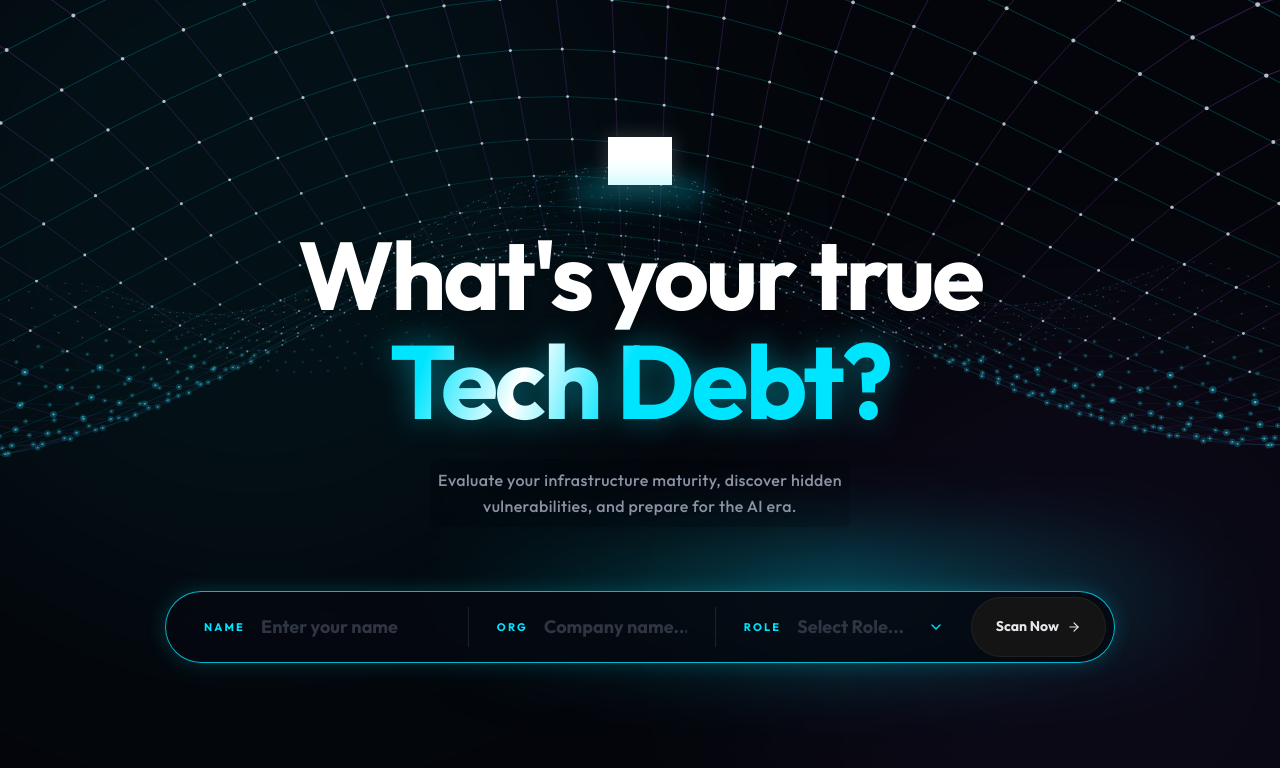
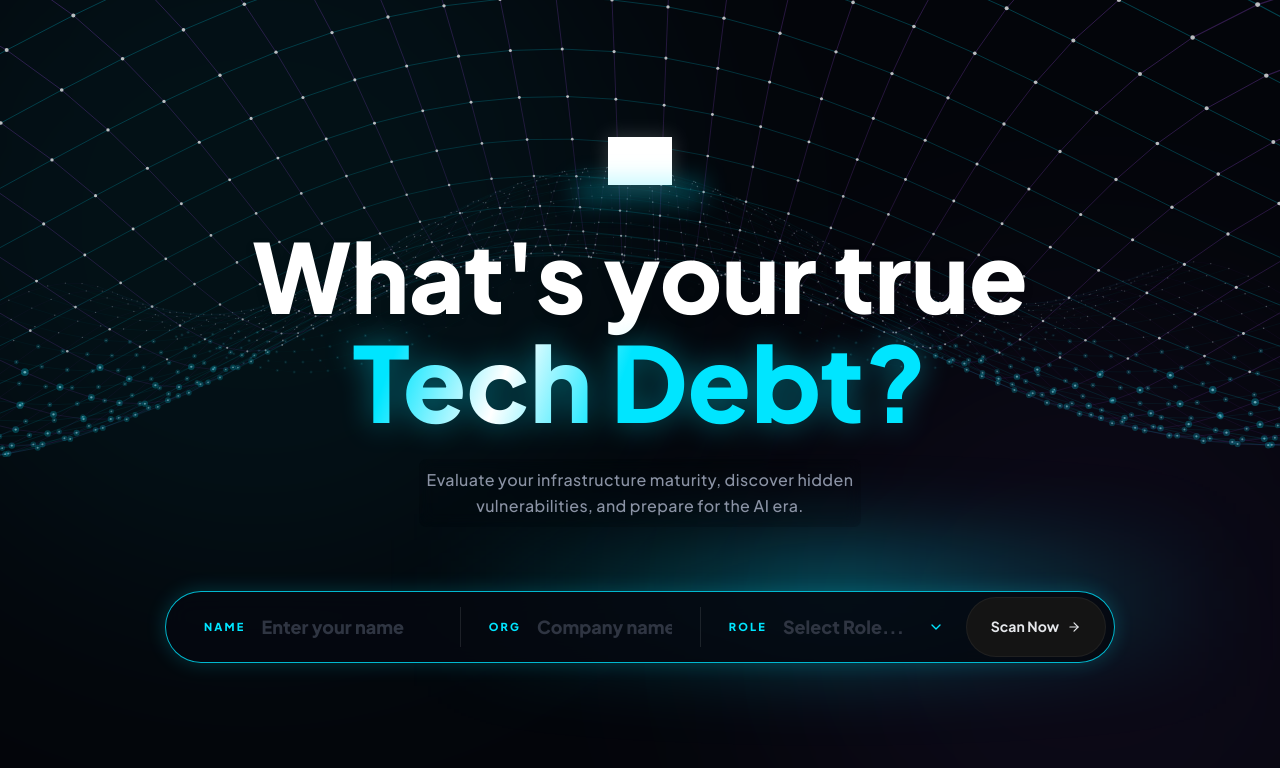
Before and after one commit to saereu-ps/tech-debt-assessment, a React (Vite) app: page / in a window 1280 px wide. Shown: the top 768 px of the page. Built offline with nearby package versions, Linux system fonts and the light colour scheme; grey boxes are pictures that could not be loaded.

Commit message:
Change typography to Plus Jakarta Sans and reduce font weight/tracking for a softer, friendlier style

```diff
--- a/src/components/LandingPage.tsx
+++ b/src/components/LandingPage.tsx
@@ -71,10 +71,10 @@ const LandingPage: React.FC<LandingPageProps> = ({ onStart }) => {
 
         {/* Title */}
         <div className="text-center mb-16 flex flex-col items-center w-full relative z-10">
-          <h1 className="text-[64px] md:text-[96px] font-black tracking-[-0.03em] text-white leading-[1.05] drop-shadow-lg">
+          <h1 className="text-[64px] md:text-[96px] font-extrabold text-white leading-[1.05] drop-shadow-lg">
             What's your true
           </h1>
-          <h1 className="text-[72px] md:text-[104px] font-black tracking-[-0.03em] text-[var(--color-neon-cyan)] animate-shine leading-[1.05] drop-shadow-[0_0_15px_rgba(0,229,255,0.4)]">
+          <h1 className="text-[72px] md:text-[104px] font-extrabold text-[var(--color-neon-cyan)] animate-shine leading-[1.05] drop-shadow-[0_0_15px_rgba(0,229,255,0.4)]">
             Tech Debt?
           </h1>
           <p className="text-[#8b93a5] text-[15px] md:text-[16px] font-medium max-w-[650px] mx-auto mt-6 leading-relaxed tracking-wide backdrop-blur-sm bg-black/10 rounded-lg p-2">
--- a/src/components/ResultDashboard.tsx
+++ b/src/components/ResultDashboard.tsx
@@ -214,7 +214,7 @@ const ResultDashboard: React.FC<ResultDashboardProps> = ({ userInfo, scores, onR
                 {details.subtitle}
               </h3>
               <h2
-                className="text-[52px] md:text-[64px] font-bold tracking-tight leading-[1.05] max-w-[550px] font-[var(--font-display)]"
+                className="text-[52px] md:text-[64px] font-semibold leading-[1.05] max-w-[550px] font-[var(--font-display)]"
                 style={{ color: `var(--color-${details.color})`, textShadow: `0 0 40px var(--color-${details.color})` }}
               >
                 {details.title}
--- a/src/index.css
+++ b/src/index.css
@@ -1,9 +1,9 @@
-@import url('https://fonts.googleapis.com/css2?family=Outfit:wght@300;400;500;600;700&family=Space+Grotesk:wght@300;400;500;600;700&family=Prompt:wght@300;400;500;600;700&display=swap');
+@import url('https://fonts.googleapis.com/css2?family=Plus+Jakarta+Sans:wght@300;400;500;600;700;800&family=Outfit:wght@300;400;500;600;700&family=Prompt:wght@300;400;500;600;700&display=swap');
 @import "tailwindcss";
 
 @theme {
-  --font-sans: 'Outfit', 'Prompt', -apple-system, BlinkMacSystemFont, sans-serif;
-  --font-display: 'Outfit', 'Prompt', -apple-system, BlinkMacSystemFont, sans-serif;
+  --font-sans: 'Plus Jakarta Sans', 'Prompt', -apple-system, BlinkMacSystemFont, sans-serif;
+  --font-display: 'Plus Jakarta Sans', 'Prompt', -apple-system, BlinkMacSystemFont, sans-serif;
 }
 
 @layer base {
```
